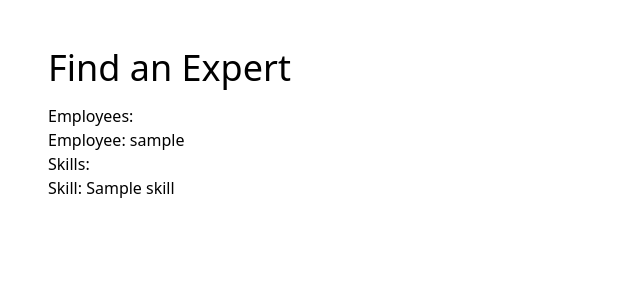
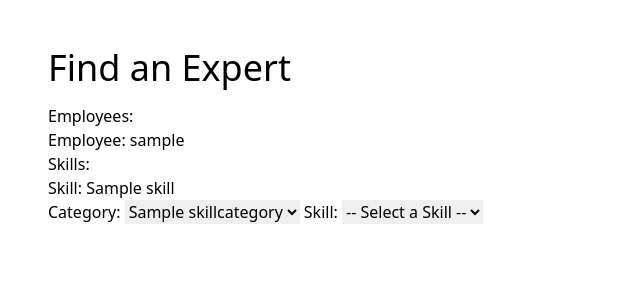
Before and after one commit to PaulPerret/devskills, a Django app: page /employees/find in a window 1280 px wide. Shown: the top 300 px of the page, without its empty margins (0-640 px from the left). Run offline with Django 5.2, Linux system fonts and the light colour scheme; a user stored in the database is signed in; tables that the repository leaves empty hold one stand-in row (values such as "Sample post"); some libraries are stand-ins or nearby versions.

Commit message:
Building the JS arrays in the templates.

```diff
--- a/apps/employees/templates/partials/search-list.html
+++ b/apps/employees/templates/partials/search-list.html
@@ -21,4 +21,78 @@
     <p>No skills are available.</p>
     {% endif %}
 
+    <label for="categorySelect">Category:</label>
+    <select id="categorySelect">
+        {% for category in categories %}
+        <option value="{{ category.name }}">{{ category.name }}</option>
+        {% endfor %}
+    </select>
+
+    <label for="skillSelect">Skill:</label>
+    <select id="skillSelect">
+        <option value="">-- Select a Skill --</option>
+        {% for skill in skills %}
+        <option value="{{skill.name}}">
+            {{skill.name}}
+        </option>
+        {% endfor %}
+    </select>
+
+
+    <script>
+        var skillsObject = {
+            {% for category in categories %}
+            "{{category.name}}": [
+                {% for skill in skills %}
+                    {% if skill.category.name == category.name%}
+                    "{{ skill.name }}"{% if not forloop.last %},{% endif %}
+                    {% endif %}
+                {% endfor %}
+            ]{% if not forloop.last %},{% endif %}
+            {% endfor %}
+        }
+
+    </script>
+
+    {% comment %} var subjectObject = {
+    "Front-end": {
+    "HTML": ["Links", "Images", "Tables", "Lists"],
+    "CSS": ["Borders", "Margins", "Backgrounds", "Float"],
+    "JavaScript": ["Variables", "Operators", "Functions", "Conditions"]
+    },
+    "Back-end": {
+    "PHP": ["Variables", "Strings", "Arrays"],
+    "SQL": ["SELECT", "UPDATE", "DELETE"]
+    }
+    } {% endcomment %}
+
+    <!-- Embed skill data as JavaScript array -->
+    <!--
+    <script>
+    const skills = [
+    {% for skill in skills %}
+    {
+    name: "{{ skill.name|escapejs }}",
+    category: "{{ skill.category.name|escapejs }}"
+    }{% if not forloop.last %},{% endif %}
+    {% endfor %}
+    ];
+
+    const categorySelect = document.getElementById('categorySelect');
+    const skillSelect = document.getElementById('skillSelect');
+
+    categorySelect.addEventListener('change', function () {
+    const selectedCategory = this.value;
+    skillSelect.innerHTML = '<option value="">-- Select a Skill --</option>';
+
+    const filteredSkills = skills.filter(s => s.category === selectedCategory);
+    filteredSkills.forEach(skill => {
+    const opt = document.createElement('option');
+    opt.value = skill.name;
+    opt.textContent = skill.name;
+    skillSelect.appendChild(opt);
+    });
+    });
+    </script>
+    -->
 </div>
--- a/apps/employees/views.py
+++ b/apps/employees/views.py
@@ -2,7 +2,7 @@ from django.shortcuts import render
 from django.contrib.auth.decorators import login_required
 
 from employees.models import Employee
-from skills.models import Skill
+from skills.models import Skill, SkillCategory
 
 @login_required
 def index(request):
@@ -17,9 +17,11 @@ def index(request):
 def find_an_expert(request):
 
     employees_list = Employee.objects.all()
-    skills_list = Skill.objects.all()
+    categories_list = SkillCategory.objects.all()
+    skills_list = Skill.objects.select_related('category').all()
     context = {
         'employees': employees_list,
+        'categories': categories_list,
         'skills': skills_list
         }
     return render(request, 'search.html', context)
```
